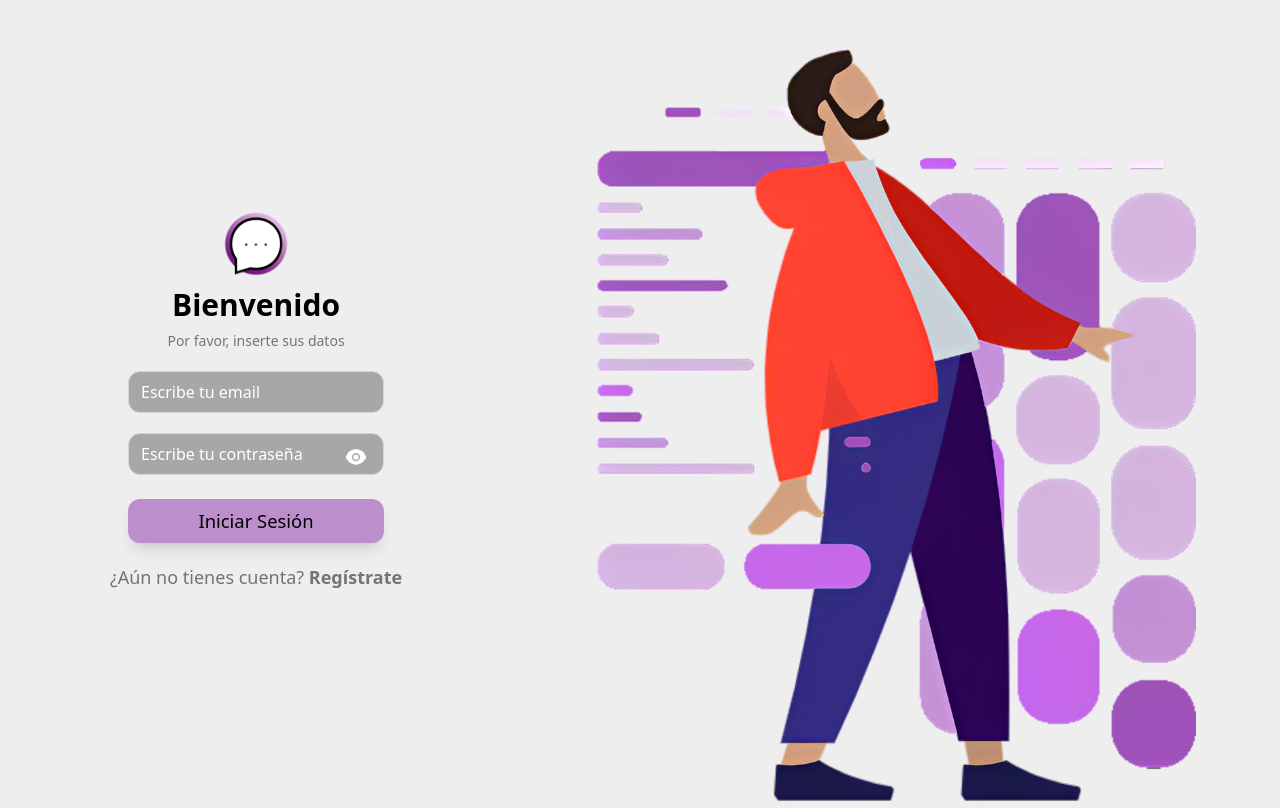
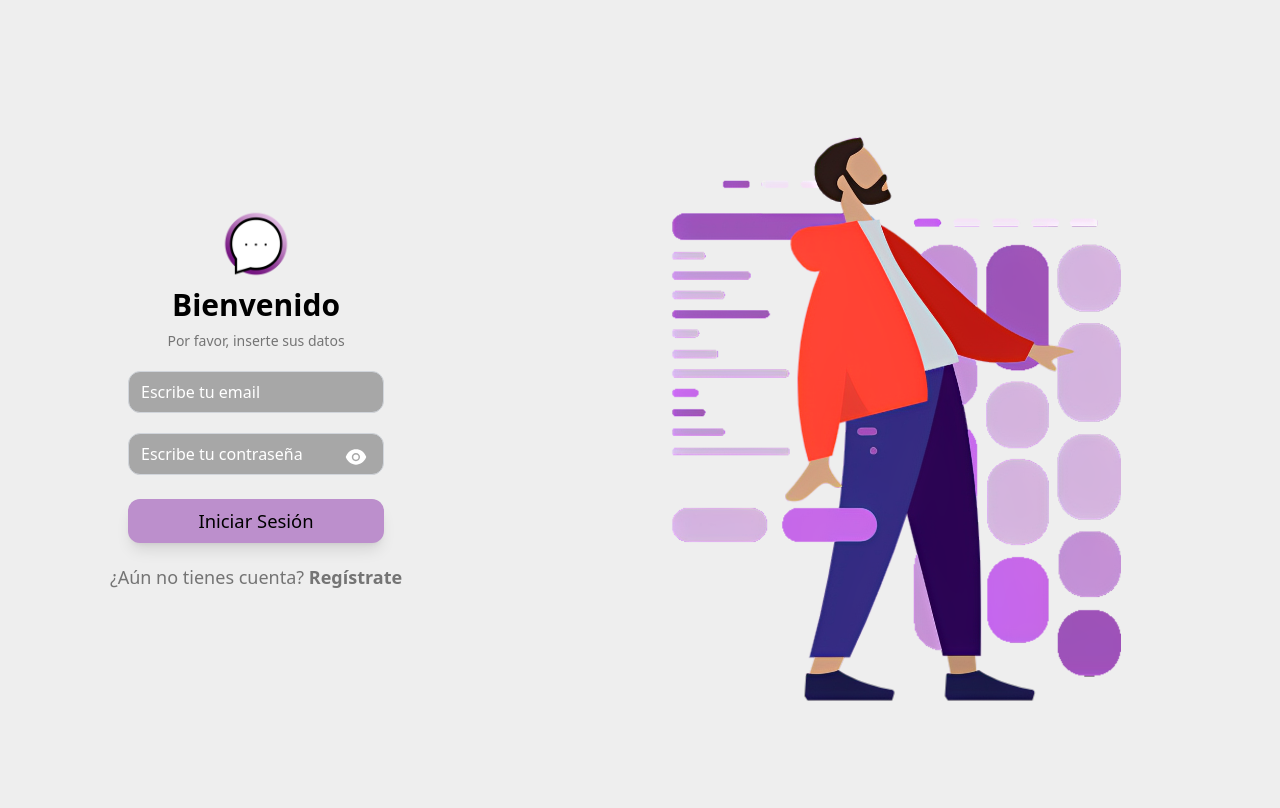
Before and after one commit to Sstark97/chat-now, a Next.js app: page /login in a window 1280 px wide. Built offline with nearby package versions, Linux system fonts and the light colour scheme.

Commit message:
Change Img in Login Page

```diff
--- a/src/pages/login.tsx
+++ b/src/pages/login.tsx
@@ -6,7 +6,7 @@ const Login = () => {
         <div className="h-screen flex items-center">
             <LoginForm />
             <div className="md:w-[60%] flex items-center justify-center">
-                <Image src="/login.png" alt="LoginImage" width={600} height={0} className="hidden md:block" />
+                <Image src="/login.png" alt="LoginImage" width={450} height={0} className="hidden md:block" />
             </div>
         </div>
     )
```
